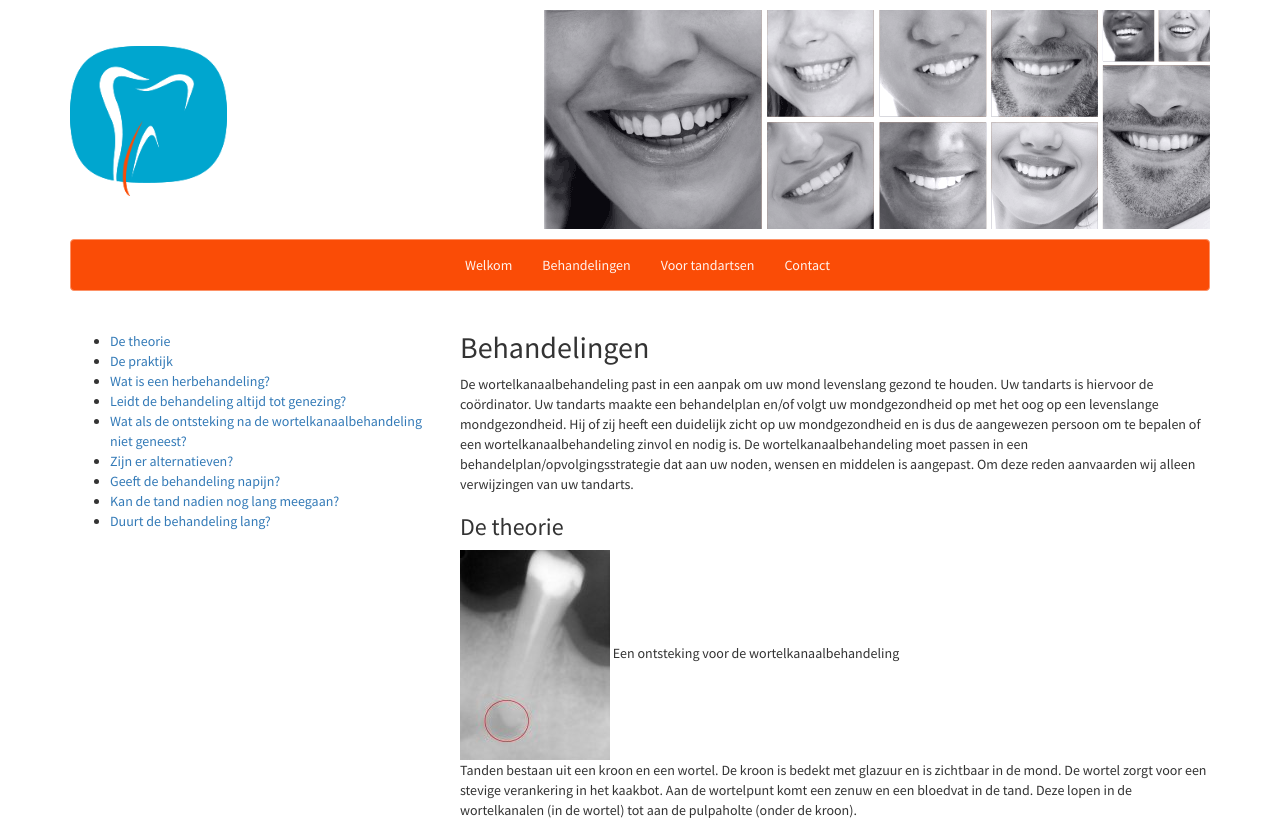
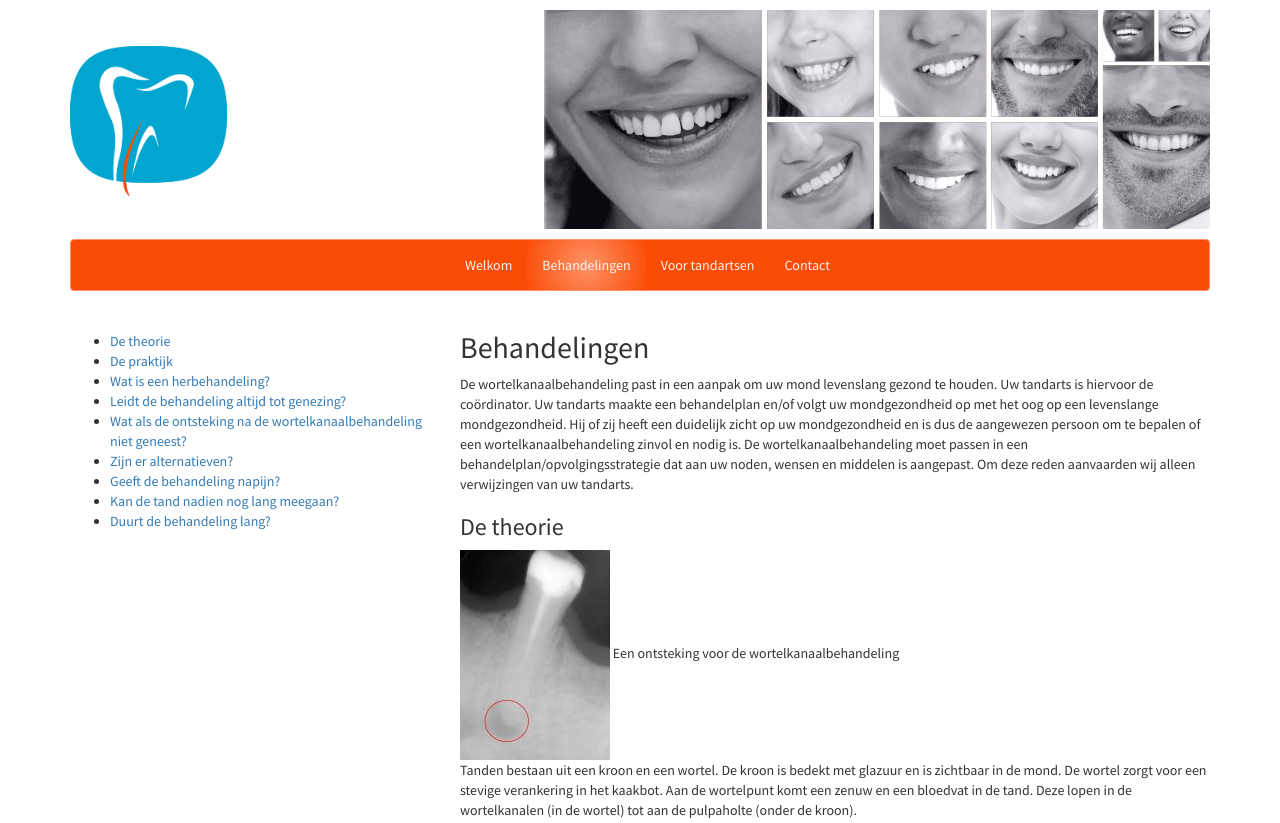
Before and after one commit to Sharp6/endobeerse, a plain HTML site: page behandelingen.html in a window 1280 px wide. Shown: the top 823 px of the page. Drawn offline with Linux system fonts and the light colour scheme.

Commit message:
created hover and active menu styles, fixing issue #1

```diff
--- a/css/endobeerse_navbar.css
+++ b/css/endobeerse_navbar.css
@@ -1,3 +1,5 @@
+/* generated code from http://work.smarchal.com/twbscolor/css/e74c3cc0392becf0f1ffbbbc0 */
+
 @media (min-width: 768px) {
 
 }
@@ -65,8 +67,7 @@
 }
 
 
-
-
+/* added code */
 .navbar .navbar-nav {
   display: inline-block;
   float: none !important;
@@ -76,3 +77,23 @@
 .navbar .navbar-collapse {
   text-align: center;
 }
+
+/* active gradients */
+ul.navbar-nav > li > a.active {
+  background-image:
+    radial-gradient(
+      circle,
+      #fd9267,
+      #fa4c06
+    );
+}
+
+ul.navbar-nav > li > a:hover {
+  background-image:
+    linear-gradient(
+      to top,
+      #fff,
+      #fff 7%,
+      #fa4c06 7%
+    );
+}
```
Lines whose indentation alone changed are shown as unchanged.
